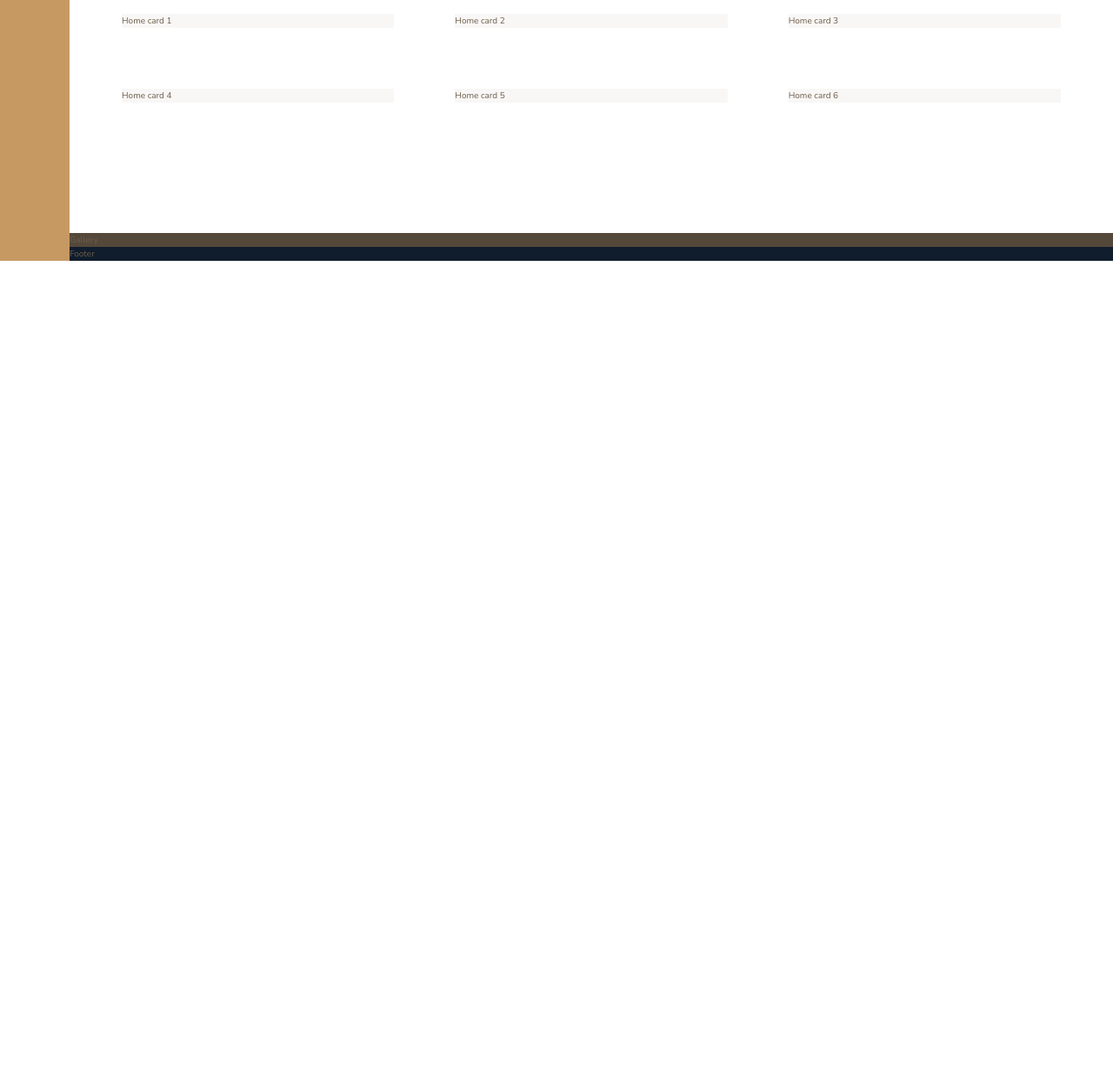
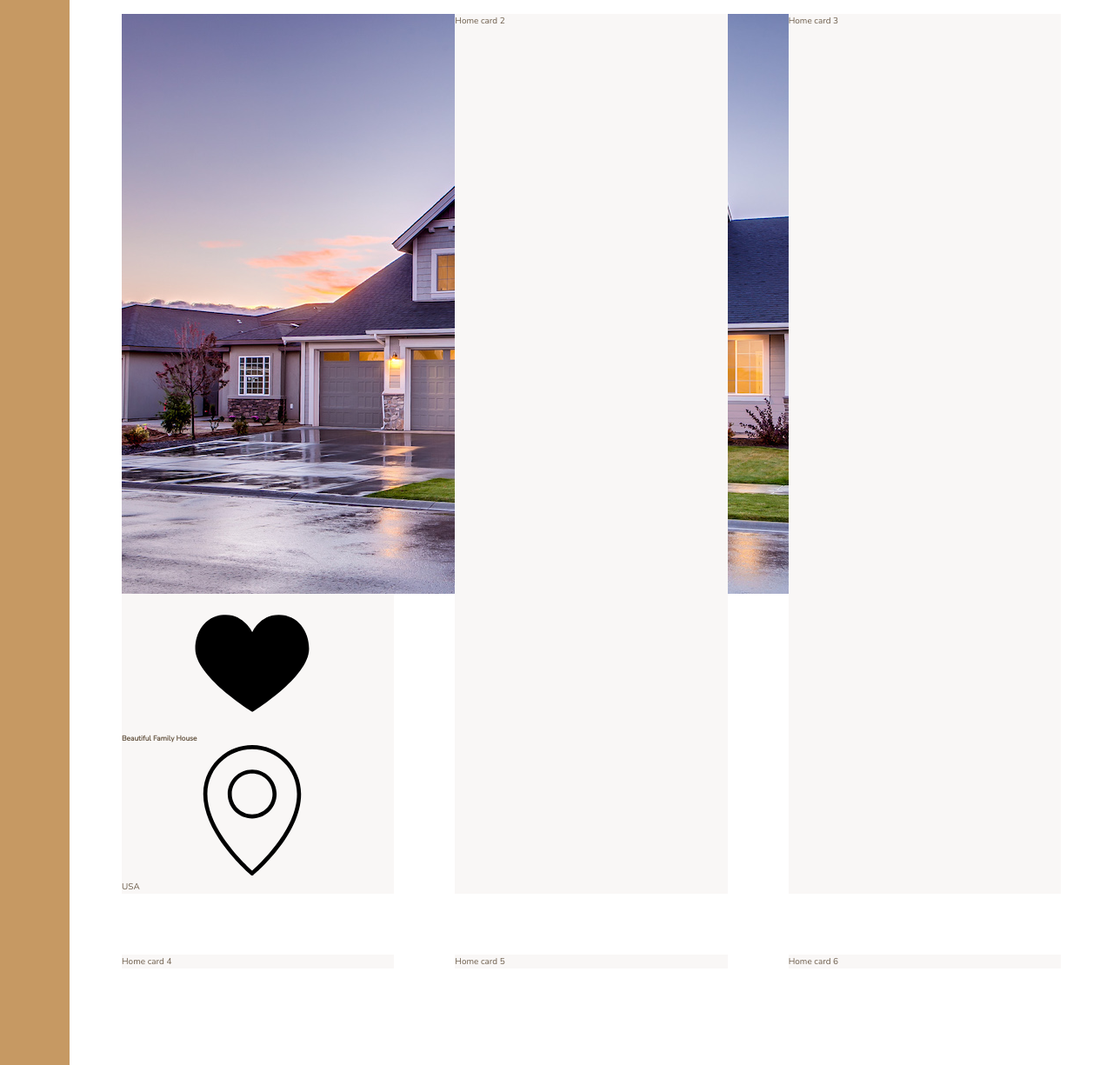
Before and after one commit to Scientific-Research/mk-advanced-css-grid-layouts-nexter, a website: page index.html in a window 1280 px wide. Shown: the part 1954-3179 px from the top of the page at 87% size. Before the commit the page ends 2254 px from the top, so only its background shows below. Drawn offline with nearby package versions, Linux system fonts and the light colour scheme.

Commit message:
the specifications for the first home was created but without formatting till now!

```diff
--- a/index.html
+++ b/index.html
@@ -96,7 +96,19 @@
     </div>
     <section class="homes">
       <!-- .home{Home card $}*6 -->
-      <div class="home">Home card 1</div>
+      <div class="home">
+        <img src="img/house-1.jpeg" alt="House 1" class="home__img" />
+        <svg class="home__like">
+          <use xlink:href="img/sprite.svg#icon-heart-full"></use>
+        </svg>
+        <h5 class="home__name">Beautiful Family House</h5>
+        <div class="home__location">
+          <svg>
+            <use xlink:href="img/sprite.svg#icon-map-pin"></use>
+          </svg>
+          <p>USA</p>
+        </div>
+      </div>
       <div class="home">Home card 2</div>
       <div class="home">Home card 3</div>
       <div class="home">Home card 4</div>
```
